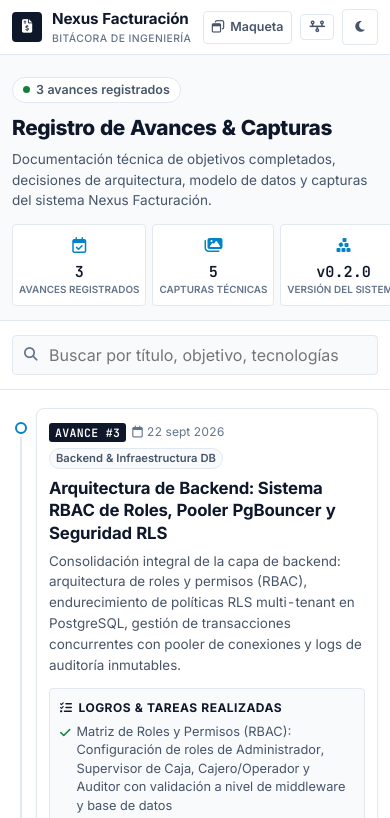
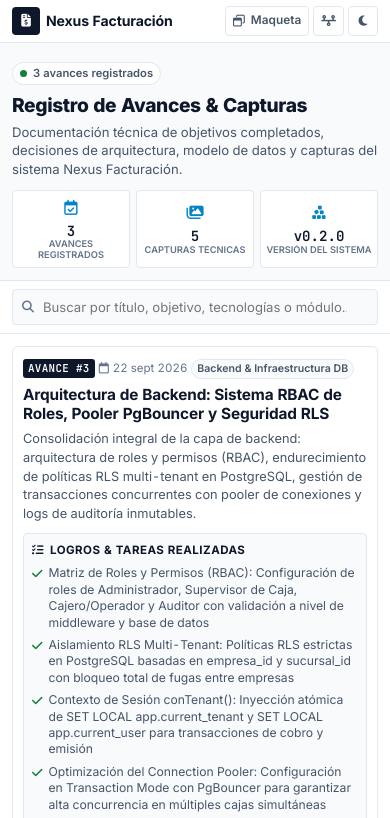
Before and after one commit to Daniel132005/Avances_facturacion, a plain HTML site: page index.html in a window 390 px wide. Shown: the top 818 px of the page. Drawn offline with Linux system fonts and the light colour scheme.

Commit message:
CAMBIOS DE RESPONSIVE

```diff
--- a/index.html
+++ b/index.html
@@ -11,14 +11,12 @@
   <!-- Google Fonts: Inter & JetBrains Mono -->
   <link rel="preconnect" href="https://fonts.googleapis.com">
   <link rel="preconnect" href="https://fonts.gstatic.com" crossorigin>
-  <link
-    href="https://fonts.googleapis.com/css2?family=Inter:wght@400;500;600;700;800&family=JetBrains+Mono:wght@400;500;600&display=swap"
-    rel="stylesheet">
+  <link href="https://fonts.googleapis.com/css2?family=Inter:wght@400;500;600;700;800&family=JetBrains+Mono:wght@400;500;600&display=swap" rel="stylesheet">
 
   <!-- FontAwesome Icons -->
   <link rel="stylesheet" href="https://cdnjs.cloudflare.com/ajax/libs/font-awesome/6.5.1/css/all.min.css">
 
-  <link rel="stylesheet" href="styles.css">
+  <link rel="stylesheet" href="styles.css?v=3.0">
 </head>
 
 <body>
@@ -132,7 +130,6 @@
       <div class="footer-links">
         <a href="assets/preview-factura-proquimicos.html" target="_blank"><i
             class="fa-solid fa-arrow-up-right-from-square"></i> Maqueta en Vivo</a>
-        <a href="README.md" target="_blank"><i class="fa-solid fa-book"></i> Documentación</a>
       </div>
     </div>
   </footer>
--- a/styles.css
+++ b/styles.css
@@ -75,7 +75,11 @@
   -webkit-tap-highlight-color: transparent;
 }
 
-html {
+html, body {
+  width: 100%;
+  max-width: 100%;
+  overflow-x: hidden;
+  position: relative;
   scroll-behavior: smooth;
 }
 
@@ -95,7 +99,8 @@
   width: 100%;
   max-width: 1080px;
   margin: 0 auto;
-  padding: 0 20px;
+  padding-left: 20px;
+  padding-right: 20px;
 }
 
 /* Header / Navbar */
@@ -105,15 +110,17 @@
   z-index: 100;
   background: var(--bg-surface);
   border-bottom: 1px solid var(--border-color);
-  padding: 12px 0;
+  padding: 10px 0;
   transition: var(--transition);
+  width: 100%;
 }
 
 .nav-content {
   display: flex;
   align-items: center;
   justify-content: space-between;
-  gap: 12px;
+  gap: 10px;
+  width: 100%;
 }
 
 .brand {
@@ -125,15 +132,15 @@
 }
 
 .brand-badge {
-  width: 34px;
-  height: 34px;
+  width: 32px;
+  height: 32px;
   border-radius: var(--radius-sm);
   background: var(--text-primary);
   color: var(--bg-main);
   display: flex;
   align-items: center;
   justify-content: center;
-  font-size: 1rem;
+  font-size: 0.95rem;
   flex-shrink: 0;
 }
 
@@ -144,7 +151,7 @@
 }
 
 .brand-title {
-  font-size: 1.05rem;
+  font-size: 1rem;
   font-weight: 700;
   color: var(--text-primary);
   letter-spacing: -0.01em;
@@ -154,7 +161,7 @@
 }
 
 .brand-subtitle {
-  font-size: 0.72rem;
+  font-size: 0.7rem;
   color: var(--text-muted);
   font-weight: 500;
   text-transform: uppercase;
@@ -165,7 +172,7 @@
 .nav-actions {
   display: flex;
   align-items: center;
-  gap: 8px;
+  gap: 6px;
   flex-shrink: 0;
 }
 
@@ -179,10 +186,10 @@
   align-items: center;
   justify-content: center;
   gap: 6px;
-  padding: 8px 14px;
+  padding: 7px 12px;
   border-radius: var(--radius-sm);
   font-family: var(--font-sans);
-  font-size: 0.85rem;
+  font-size: 0.82rem;
   font-weight: 600;
   cursor: pointer;
   border: 1px solid transparent;
@@ -220,8 +227,8 @@
 }
 
 .btn-icon {
-  width: 36px;
-  height: 36px;
+  width: 34px;
+  height: 34px;
   padding: 0;
   justify-content: center;
   border-radius: var(--radius-sm);
@@ -237,29 +244,30 @@
 }
 
 .btn-sm {
-  padding: 6px 10px;
-  font-size: 0.8rem;
+  padding: 5px 9px;
+  font-size: 0.78rem;
 }
 
 /* Hero Section */
 .hero {
-  padding: 36px 0 20px;
+  padding: 30px 0 18px;
   border-bottom: 1px solid var(--border-color);
   background: var(--bg-subtle);
+  width: 100%;
 }
 
 .hero-chip {
   display: inline-flex;
   align-items: center;
   gap: 6px;
-  padding: 3px 10px;
+  padding: 3px 9px;
   background: var(--bg-surface);
   border: 1px solid var(--border-color);
   border-radius: var(--radius-full);
-  font-size: 0.78rem;
+  font-size: 0.76rem;
   font-weight: 600;
   color: var(--text-secondary);
-  margin-bottom: 12px;
+  margin-bottom: 10px;
 }
 
 .pulse-dot {
@@ -267,10 +275,11 @@
   height: 7px;
   border-radius: 50%;
   background-color: var(--success);
+  flex-shrink: 0;
 }
 
 .hero-title {
-  font-size: 1.75rem;
+  font-size: 1.6rem;
   font-weight: 800;
   color: var(--text-primary);
   letter-spacing: -0.02em;
@@ -279,33 +288,35 @@
 }
 
 .hero-description {
-  font-size: 0.92rem;
+  font-size: 0.9rem;
   color: var(--text-secondary);
-  max-width: 760px;
+  max-width: 740px;
   line-height: 1.5;
-  margin-bottom: 20px;
+  margin-bottom: 18px;
 }
 
 /* Stats Bar */
 .stats-grid {
   display: grid;
   grid-template-columns: repeat(3, 1fr);
-  gap: 12px;
+  gap: 10px;
   max-width: 580px;
+  width: 100%;
 }
 
 .stat-card {
   background: var(--bg-surface);
   border: 1px solid var(--border-color);
   border-radius: var(--radius-sm);
-  padding: 10px 12px;
+  padding: 8px 12px;
   display: flex;
   align-items: center;
   gap: 10px;
+  min-width: 0;
 }
 
 .stat-icon {
-  font-size: 1.2rem;
+  font-size: 1.15rem;
   color: var(--primary);
   flex-shrink: 0;
 }
@@ -318,15 +329,14 @@
 
 .stat-value {
   font-family: var(--font-mono);
-  font-size: 1.1rem;
+  font-size: 1.05rem;
   font-weight: 700;
   color: var(--text-primary);
   line-height: 1.2;
-  white-space: nowrap;
 }
 
 .stat-label {
-  font-size: 0.7rem;
+  font-size: 0.68rem;
   text-transform: uppercase;
   letter-spacing: 0.03em;
   color: var(--text-muted);
@@ -338,15 +348,17 @@
 
 /* Barra de Controles y Búsqueda */
 .controls-section {
-  padding: 14px 0;
+  padding: 12px 0;
   border-bottom: 1px solid var(--border-color);
   background: var(--bg-surface);
+  width: 100%;
 }
 
 .controls-bar {
   display: flex;
   justify-content: space-between;
   align-items: center;
+  width: 100%;
 }
 
 .search-box {
@@ -367,13 +379,13 @@
 .search-box input {
   width: 100%;
   height: 38px;
-  padding: 0 36px 0 36px;
+  padding: 0 36px;
   border: 1px solid var(--border-color);
   border-radius: var(--radius-sm);
   background: var(--bg-subtle);
   color: var(--text-primary);
   font-family: var(--font-sans);
-  font-size: 0.88rem;
+  font-size: 0.86rem;
   outline: none;
   transition: var(--transition);
 }
@@ -389,8 +401,8 @@
   right: 8px;
   top: 50%;
   transform: translateY(-50%);
-  width: 28px;
-  height: 28px;
+  width: 26px;
+  height: 26px;
   background: none;
   border: none;
   color: var(--text-muted);
@@ -401,14 +413,10 @@
   border-radius: var(--radius-sm);
 }
 
-.clear-btn:hover {
-  color: var(--text-primary);
-  background: var(--bg-card-hover);
-}
-
 /* Feed Section */
 .feed-section {
-  padding: 28px 0 36px;
+  padding: 24px 0 32px;
+  width: 100%;
 }
 
 /* Timeline Layout */
@@ -416,7 +424,8 @@
   position: relative;
   display: flex;
   flex-direction: column;
-  gap: 24px;
+  gap: 20px;
+  width: 100%;
 }
 
 .timeline-view::before {
@@ -424,7 +433,7 @@
   position: absolute;
   top: 14px;
   bottom: 14px;
-  left: 17px;
+  left: 15px;
   width: 2px;
   background: var(--border-color);
   z-index: 1;
@@ -432,15 +441,16 @@
 
 .timeline-item {
   position: relative;
-  padding-left: 48px;
+  padding-left: 44px;
+  width: 100%;
 }
 
 .timeline-node {
   position: absolute;
-  left: 10px;
-  top: 18px;
-  width: 16px;
-  height: 16px;
+  left: 9px;
+  top: 16px;
+  width: 14px;
+  height: 14px;
   border-radius: 50%;
   background: #FFFFFF;
   border: 3px solid var(--primary);
@@ -453,9 +463,12 @@
   background: var(--bg-surface);
   border: 1px solid var(--border-color);
   border-radius: var(--radius-md);
-  padding: 20px;
+  padding: 18px 20px;
   transition: var(--transition);
   box-shadow: var(--shadow-sm);
+  width: 100%;
+  overflow: hidden;
+  word-break: break-word;
 }
 
 .post-card:hover {
@@ -467,7 +480,7 @@
   display: flex;
   justify-content: space-between;
   align-items: center;
-  margin-bottom: 12px;
+  margin-bottom: 10px;
 }
 
 .post-meta-left {
@@ -479,18 +492,18 @@
 
 .day-badge {
   font-family: var(--font-mono);
-  font-size: 0.78rem;
+  font-size: 0.75rem;
   font-weight: 700;
   background: var(--text-primary);
   color: var(--bg-main);
-  padding: 2px 8px;
+  padding: 2px 7px;
   border-radius: 3px;
   letter-spacing: 0.03em;
   white-space: nowrap;
 }
 
 .date-text {
-  font-size: 0.82rem;
+  font-size: 0.8rem;
   color: var(--text-muted);
   display: flex;
   align-items: center;
@@ -499,18 +512,17 @@
 }
 
 .post-category {
-  font-size: 0.75rem;
+  font-size: 0.72rem;
   font-weight: 600;
   background: var(--bg-subtle);
   color: var(--text-secondary);
   border: 1px solid var(--border-color);
-  padding: 2px 8px;
+  padding: 2px 7px;
   border-radius: var(--radius-full);
-  white-space: nowrap;
 }
 
 .post-title {
-  font-size: 1.2rem;
+  font-size: 1.15rem;
   font-weight: 700;
   color: var(--text-primary);
   letter-spacing: -0.01em;
@@ -519,10 +531,10 @@
 }
 
 .post-summary {
-  font-size: 0.9rem;
+  font-size: 0.88rem;
   color: var(--text-secondary);
   line-height: 1.55;
-  margin-bottom: 16px;
+  margin-bottom: 14px;
 }
 
 /* Highlights Block */
@@ -531,11 +543,11 @@
   border: 1px solid var(--border-color);
   border-radius: var(--radius-sm);
   padding: 12px 14px;
-  margin-bottom: 16px;
+  margin-bottom: 14px;
 }
 
 .highlights-title {
-  font-size: 0.8rem;
+  font-size: 0.78rem;
   font-weight: 700;
   text-transform: uppercase;
   letter-spacing: 0.04em;
@@ -555,9 +567,9 @@
 
 .highlights-list li {
   display: flex;
-  align-items: baseline;
+  align-items: flex-start;
   gap: 8px;
-  font-size: 0.85rem;
+  font-size: 0.84rem;
   color: var(--text-secondary);
   line-height: 1.45;
 }
@@ -566,17 +578,17 @@
   color: var(--success);
   font-size: 0.75rem;
   flex-shrink: 0;
-  transform: translateY(1px);
+  margin-top: 3px;
 }
 
 /* Screenshot Gallery */
 .gallery-block {
-  margin-bottom: 14px;
+  margin-bottom: 12px;
 }
 
 .gallery-grid {
   display: grid;
-  grid-template-columns: repeat(auto-fill, minmax(210px, 1fr));
+  grid-template-columns: repeat(auto-fill, minmax(200px, 1fr));
   gap: 10px;
 }
 
@@ -624,13 +636,13 @@
 }
 
 .zoom-icon-badge {
-  font-size: 1.2rem;
+  font-size: 1.15rem;
   margin-bottom: 4px;
   color: #38BDF8;
 }
 
 .screenshot-caption-text {
-  font-size: 0.72rem;
+  font-size: 0.7rem;
   line-height: 1.3;
 }
 
@@ -643,7 +655,7 @@
 
 .post-tag {
   font-family: var(--font-mono);
-  font-size: 0.72rem;
+  font-size: 0.7rem;
   color: var(--text-muted);
   background: var(--bg-subtle);
   border: 1px solid var(--border-color);
@@ -656,17 +668,17 @@
   justify-content: flex-start;
   align-items: center;
   padding-top: 10px;
-  margin-top: 12px;
+  margin-top: 10px;
   border-top: 1px solid var(--border-color);
-  font-size: 0.8rem;
+  font-size: 0.78rem;
   color: var(--text-muted);
 }
 
 /* Grid View Alternative */
 .grid-view {
   display: grid;
-  grid-template-columns: repeat(auto-fill, minmax(320px, 1fr));
-  gap: 18px;
+  grid-template-columns: repeat(auto-fill, minmax(300px, 1fr));
+  gap: 16px;
 }
 
 .grid-view .timeline-node {
@@ -680,37 +692,37 @@
 /* Empty State */
 .empty-state {
   text-align: center;
-  padding: 48px 16px;
+  padding: 40px 16px;
   background: var(--bg-subtle);
   border: 1px dashed var(--border-color);
   border-radius: var(--radius-md);
 }
 
 .empty-icon {
-  font-size: 2.2rem;
+  font-size: 2rem;
   color: var(--text-muted);
-  margin-bottom: 10px;
+  margin-bottom: 8px;
 }
 
 .empty-state h3 {
-  font-size: 1.1rem;
+  font-size: 1.05rem;
   font-weight: 700;
-  margin-bottom: 6px;
+  margin-bottom: 4px;
 }
 
 .empty-state p {
-  font-size: 0.85rem;
+  font-size: 0.84rem;
   color: var(--text-muted);
-  margin-bottom: 14px;
+  margin-bottom: 12px;
 }
 
 /* Footer */
 .footer {
-  margin-top: 32px;
-  padding: 20px 0;
+  margin-top: 28px;
+  padding: 18px 0;
   border-top: 1px solid var(--border-color);
   background: var(--bg-subtle);
-  font-size: 0.8rem;
+  font-size: 0.78rem;
   color: var(--text-muted);
 }
 
@@ -718,12 +730,12 @@
   display: flex;
   justify-content: space-between;
   align-items: center;
-  gap: 12px;
+  gap: 10px;
 }
 
 .footer-links {
   display: flex;
-  gap: 14px;
+  gap: 12px;
 }
 
 .footer-links a {
@@ -785,9 +797,9 @@
 }
 
 .lightbox-caption {
-  margin-top: 10px;
+  margin-top: 8px;
   color: #FFFFFF;
-  font-size: 0.85rem;
+  font-size: 0.82rem;
   text-align: center;
   max-width: 650px;
   padding: 0 10px;
@@ -795,15 +807,15 @@
 
 .lightbox-close {
   position: absolute;
-  top: -38px;
+  top: -36px;
   right: 0;
   background: none;
   border: none;
   color: #FFFFFF;
-  font-size: 1.4rem;
+  font-size: 1.35rem;
   cursor: pointer;
-  width: 36px;
-  height: 36px;
+  width: 34px;
+  height: 34px;
   display: flex;
   align-items: center;
   justify-content: center;
@@ -816,8 +828,8 @@
   background: rgba(255, 255, 255, 0.2);
   border: none;
   color: #FFFFFF;
-  width: 42px;
-  height: 42px;
+  width: 40px;
+  height: 40px;
   border-radius: 50%;
   display: flex;
   align-items: center;
@@ -830,8 +842,8 @@
   background: rgba(255, 255, 255, 0.35);
 }
 
-.lightbox-prev { left: -54px; }
-.lightbox-next { right: -54px; }
+.lightbox-prev { left: -50px; }
+.lightbox-next { right: -50px; }
 
 /* ==========================================================================
    OPTIMIZACIONES MÓVILES (Smartphones & Tablets)
@@ -840,15 +852,16 @@
 /* Tablets & Pantallas Medianas (<= 768px) */
 @media (max-width: 768px) {
   .container {
-    padding: 0 16px;
+    padding-left: 14px;
+    padding-right: 14px;
   }
 
   .hero {
-    padding: 28px 0 16px;
+    padding: 24px 0 14px;
   }
 
   .hero-title {
-    font-size: 1.5rem;
+    font-size: 1.4rem;
   }
 
   .stats-grid {
@@ -860,30 +873,43 @@
     text-align: center;
     gap: 8px;
   }
+
+  .lightbox-prev {
+    left: 8px;
+  }
+
+  .lightbox-next {
+    right: 8px;
+  }
 }
 
 /* Smartphones (<= 640px) */
 @media (max-width: 640px) {
   .container {
-    padding: 0 12px;
+    padding-left: 12px;
+    padding-right: 12px;
   }
 
   .navbar {
-    padding: 8px 0;
+    padding: 6px 0;
+  }
+
+  .brand {
+    gap: 6px;
   }
 
   .brand-badge {
-    width: 30px;
-    height: 30px;
-    font-size: 0.85rem;
+    width: 28px;
+    height: 28px;
+    font-size: 0.8rem;
   }
 
   .brand-title {
-    font-size: 0.95rem;
+    font-size: 0.88rem;
   }
 
   .brand-subtitle {
-    font-size: 0.65rem;
+    display: none;
   }
 
   .nav-text-desktop {
@@ -894,159 +920,211 @@
     display: inline;
   }
 
+  .nav-actions {
+    gap: 4px;
+  }
+
   .nav-actions .btn {
-    padding: 6px 8px;
-    font-size: 0.78rem;
+    padding: 4px 7px;
+    font-size: 0.74rem;
+    height: 30px;
+  }
+
+  .btn-icon {
+    width: 30px;
+    height: 30px;
   }
 
   .hero {
-    padding: 20px 0 14px;
+    padding: 16px 0 12px;
+  }
+
+  .hero-chip {
+    font-size: 0.7rem;
+    padding: 2px 7px;
+    margin-bottom: 8px;
   }
 
   .hero-title {
-    font-size: 1.3rem;
+    font-size: 1.2rem;
+    line-height: 1.25;
+    margin-bottom: 6px;
   }
 
   .hero-description {
-    font-size: 0.85rem;
-    margin-bottom: 14px;
+    font-size: 0.82rem;
+    margin-bottom: 12px;
+    line-height: 1.4;
   }
 
-  /* Grid de Estadísticas Compacto para Móvil */
+  /* Grid de Estadísticas en Móvil */
   .stats-grid {
     grid-template-columns: repeat(3, 1fr);
     gap: 6px;
+    width: 100%;
   }
 
   .stat-card {
-    padding: 8px 6px;
-    gap: 6px;
+    padding: 6px 4px;
+    gap: 4px;
     flex-direction: column;
     text-align: center;
     align-items: center;
+    justify-content: center;
+    border-radius: 4px;
   }
 
   .stat-icon {
-    font-size: 1rem;
+    font-size: 0.95rem;
   }
 
   .stat-value {
-    font-size: 0.95rem;
+    font-size: 0.88rem;
+    line-height: 1.1;
   }
 
   .stat-label {
-    font-size: 0.62rem;
+    font-size: 0.58rem;
     letter-spacing: 0;
+    white-space: normal;
+    text-align: center;
+    line-height: 1.15;
   }
 
   /* Buscador Touch Móvil */
-  .search-box input {
-    height: 40px;
-    font-size: 16px; /* Evita zoom automático en Safari iOS */
+  .controls-section {
+    padding: 8px 0;
   }
 
-  /* Línea de Tiempo Compacta para Móvil */
+  .search-box input {
+    height: 36px;
+    font-size: 0.82rem;
+    padding: 0 30px 0 30px;
+  }
+
+  .search-icon {
+    left: 10px;
+    font-size: 0.75rem;
+  }
+
+  /* Línea de Tiempo en Móvil: Sin Indentación Forzada */
   .feed-section {
-    padding: 18px 0 28px;
+    padding: 12px 0 20px;
+  }
+
+  .timeline-view {
+    gap: 12px;
   }
 
   .timeline-view::before {
-    left: 8px;
+    display: none !important;
   }
 
   .timeline-item {
-    padding-left: 24px;
+    padding-left: 0 !important;
+    width: 100% !important;
   }
 
   .timeline-node {
-    left: 3px;
-    top: 14px;
-    width: 12px;
-    height: 12px;
-    border-width: 2.5px;
+    display: none !important;
   }
 
   .post-card {
-    padding: 14px 12px;
+    padding: 12px 10px !important;
+    border-radius: 6px !important;
+    width: 100% !important;
   }
 
   .post-header {
-    margin-bottom: 8px;
+    margin-bottom: 6px;
   }
 
   .post-meta-left {
-    gap: 6px;
+    gap: 4px;
   }
 
   .day-badge {
-    font-size: 0.72rem;
-    padding: 1px 6px;
+    font-size: 0.68rem;
+    padding: 1px 5px;
   }
 
   .date-text {
-    font-size: 0.75rem;
+    font-size: 0.72rem;
   }
 
   .post-category {
-    font-size: 0.7rem;
-    padding: 1px 6px;
+    font-size: 0.66rem;
+    padding: 1px 5px;
+    white-space: normal;
   }
 
   .post-title {
-    font-size: 1.05rem;
+    font-size: 0.96rem;
     margin-bottom: 6px;
+    line-height: 1.3;
   }
 
   .post-summary {
-    font-size: 0.84rem;
-    margin-bottom: 12px;
+    font-size: 0.8rem;
+    margin-bottom: 10px;
+    line-height: 1.45;
   }
 
   .highlights-block {
-    padding: 10px 10px;
-    margin-bottom: 12px;
+    padding: 8px 8px;
+    margin-bottom: 10px;
   }
 
   .highlights-title {
-    font-size: 0.75rem;
+    font-size: 0.72rem;
     margin-bottom: 6px;
   }
 
   .highlights-list li {
-    font-size: 0.8rem;
+    font-size: 0.76rem;
     gap: 6px;
+    line-height: 1.35;
   }
 
-  /* Galería Móvil con Indicadores Táctiles */
+  /* Galería Móvil */
   .gallery-grid {
     grid-template-columns: repeat(2, 1fr);
-    gap: 8px;
+    gap: 6px;
   }
 
   .screenshot-card {
     aspect-ratio: 16 / 11;
   }
 
-  /* En táctil el overlay sutil siempre ayuda o el tap es directo */
   .screenshot-overlay {
-    padding: 6px;
+    padding: 4px;
   }
 
   .zoom-icon-badge {
-    font-size: 1rem;
+    font-size: 0.9rem;
     margin-bottom: 2px;
   }
 
   .screenshot-caption-text {
-    font-size: 0.65rem;
+    font-size: 0.62rem;
     display: -webkit-box;
     -webkit-line-clamp: 2;
     -webkit-box-orient: vertical;
     overflow: hidden;
   }
 
+  .post-tags {
+    gap: 4px;
+  }
+
   .post-tag {
-    font-size: 0.68rem;
+    font-size: 0.65rem;
+    padding: 1px 5px;
+  }
+
+  .post-footer {
+    margin-top: 8px;
+    padding-top: 8px;
   }
 
   /* Lightbox en Móvil */
@@ -1066,36 +1144,36 @@
   }
 
   .lightbox-prev {
-    left: 8px;
+    left: 6px !important;
   }
 
   .lightbox-next {
-    right: 8px;
+    right: 6px !important;
   }
 
   .lightbox-close {
     top: -34px;
-    right: 4px;
+    right: 2px;
   }
 
   .lightbox-caption {
-    font-size: 0.78rem;
+    font-size: 0.74rem;
     margin-top: 6px;
   }
 }
 
-/* Pantallas Extra Pequeñas (<= 380px) */
-@media (max-width: 380px) {
+/* Pantallas Extra Pequeñas (<= 360px) */
+@media (max-width: 360px) {
   .gallery-grid {
     grid-template-columns: 1fr;
   }
 
   .brand-title {
-    font-size: 0.88rem;
+    font-size: 0.82rem;
   }
 
   .nav-actions .btn {
-    padding: 5px 6px;
-    font-size: 0.72rem;
+    padding: 3px 5px;
+    font-size: 0.7rem;
   }
 }
```
